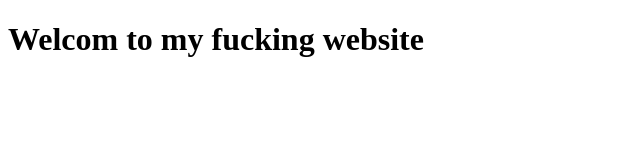
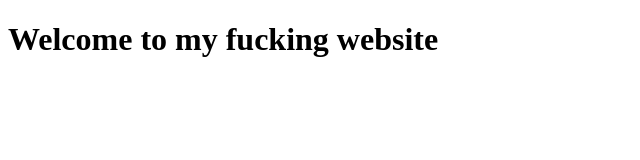
Before and after one commit to maggie08092005/ITC, a plain HTML site: page index.html in a window 1280 px wide. Shown: the whole page, without its empty margins (0-640 px from the left). Drawn offline with Linux system fonts and the light colour scheme.

Commit message:
Update index.html

```diff
--- a/index.html
+++ b/index.html
@@ -2,7 +2,7 @@
 <html>
 <body>
 
-<h1>Welcom to my fucking website</h1>
+<h1>Welcome to my fucking website</h1>
 
 
 </body>
```
